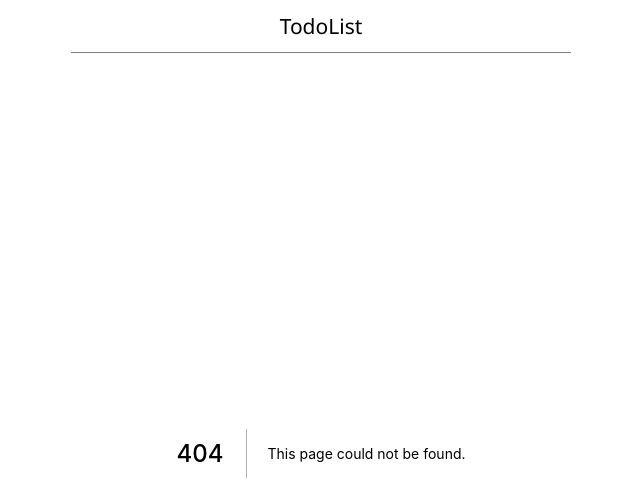
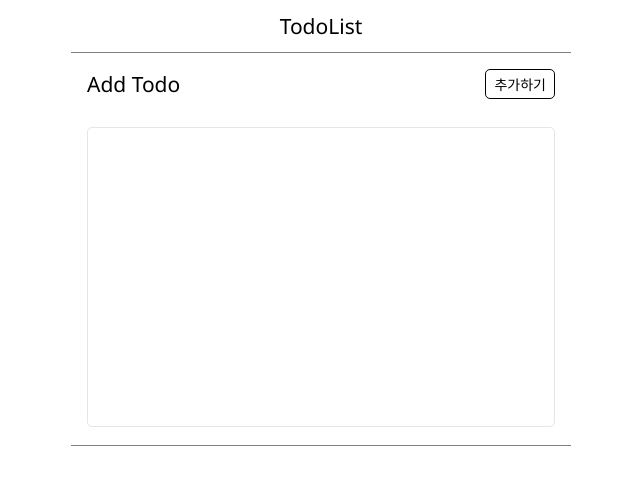
Before and after one commit to idbdyoung/next-todo-app, a Next.js app: page /todo/add in a window 1280 px wide. Before the commit this address had no page. Shown: the top 500 px of the page, without its empty margins (319-959 px from the left). Built offline with nearby package versions, Linux system fonts and the light colour scheme.

Commit message:
feat: Add add todo-list page layout

```diff
--- /dev/null
+++ b/components/AddTodo.tsx
@@ -0,0 +1,106 @@
+import styled from 'styled-components';
+import palette from '../styles/palette';
+
+const Container = styled.div`
+  padding: 16px;
+  .add-todo-color-list {
+    display: flex;
+    button {
+      width: 24px;
+      height: 24px;
+      margin-right: 16px;
+      border: 0;
+      outline: 0;
+      border-radius: 50%;
+      &:last-child {
+        margin: 0;
+      }
+    }
+    .add-todo-selected-color {
+      border: 2px solid black !important;
+    }
+  }
+  textarea {
+    width: 100%;
+    border-radius: 5px;
+    height: 300px;
+    border-color: ${palette.gray};
+    margin-top: 12px;
+    resize: none;
+    padding: 12px;
+    font-size: 16px;
+  }
+
+  .brush-icon {
+    width: 16px;
+    height: 16px;
+  }
+
+  .add-todo-header-title {
+    font-size: 21px;
+  }
+
+  .add-todo-header {
+    display: flex;
+    justify-content: space-between;
+    align-items: center;
+
+    .add-todo-submit-button {
+      padding: 4px 8px;
+      border: 1px solid black;
+      border-radius: 5px;
+      background-color: white;
+      outline: none;
+      font-size: 14px;
+    }
+  }
+
+  .add-todo-colors-wrapper {
+    width: 100%;
+    margin-top: 16px;
+    display: flex;
+    justify-content: space-between;
+
+    .add-todo-color-list {
+      display: flex;
+      button {
+        width: 24px;
+        height: 24px;
+        margin-right: 16px;
+        border: 0;
+        outline: 0;
+        border-radius: 50%;
+        &:last-child {
+          margin: 0;
+        }
+      }
+    }
+  }
+`;
+
+const AddTodo: React.FC = () => {
+  return (
+    <Container>
+      <div className='add-todo-header'>
+        <h1 className='add-todo-header-title'>Add Todo</h1>
+        <button
+          type='button'
+          className='add-todo-submit-button'
+          onClick={() => {}}
+        >
+          추가하기
+        </button>
+      </div>
+      <div className='add-todo-colors-wrapper'>
+        <div className='add-todo-color-list'>
+          {
+          }
+        </div>
+      </div>
+      <textarea
+      />
+    </Container>
+  );
+};
+
+export default AddTodo;
--- a/components/TodoList.tsx
+++ b/components/TodoList.tsx
@@ -9,7 +9,6 @@ import {
   writeTodosAPI,
   deleteTodosAPI
 } from '../lib/api/todo';
-import todo from '../lib/data/todo';
 
 const Container = styled.div`
   display: flex;
--- a/data/todo.json
+++ b/data/todo.json
@@ -1 +1 @@
-[{"id":7,"text":"아무개","color":"red","checked":false},{"id":8,"text":"아무개나","color":"navy","checked":false}]
+[{"id":8,"text":"아무개나","color":"navy","checked":false}]
--- /dev/null
+++ b/pages/todo/add.tsx
@@ -0,0 +1,8 @@
+import { NextPage } from 'next';
+import AddTodo from '../../components/AddTodo';
+
+const todo: NextPage = () => {
+  return <AddTodo />;
+};
+
+export default todo;
```
